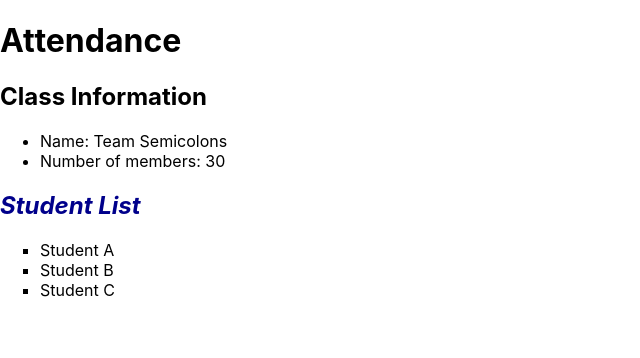
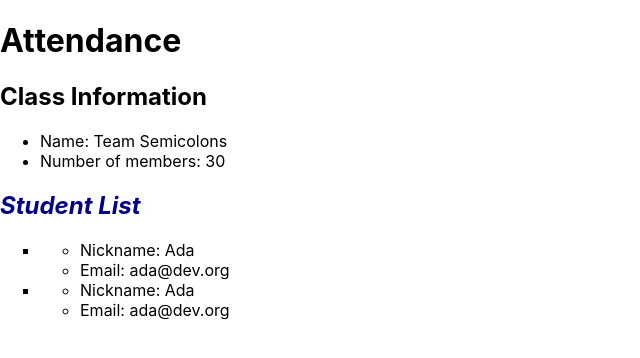
Before and after one commit to azs6189/student-app, a React (Create React App) app: page / in a window 1280 px wide. Shown: the top 358 px of the page, without its empty margins (0-640 px from the left). Built offline with nearby package versions, Linux system fonts and the light colour scheme.

Commit message:
modifies container component:StudentList to include list of component:Student

```diff
--- a/src/components/StudentList.js
+++ b/src/components/StudentList.js
@@ -1,4 +1,5 @@
 import React from 'react';
+import Student from './Student';
 import './StudentList.css';
 
 const StudentList = () => {
@@ -6,9 +7,12 @@ const StudentList = () => {
 		<section>
 			<h2 className="student-list__heading">Student List</h2>
 			<ul className="student-list">
-				<li>Student A</li>
-				<li>Student B</li>
-				<li>Student C</li>
+				<li>
+					<Student></Student>
+				</li>
+				<li>
+					<Student></Student>
+				</li>
 			</ul>
 		</section>
 	);
```
